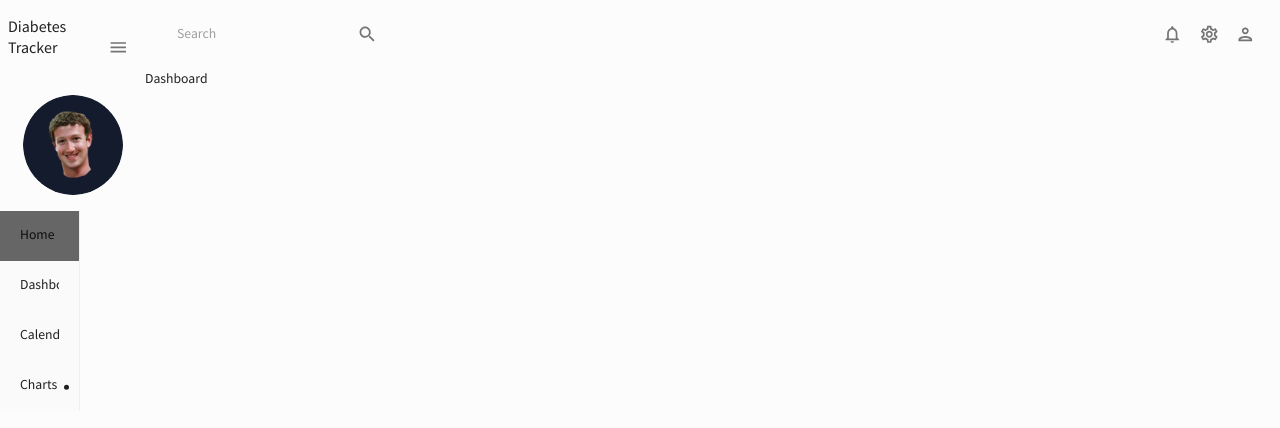
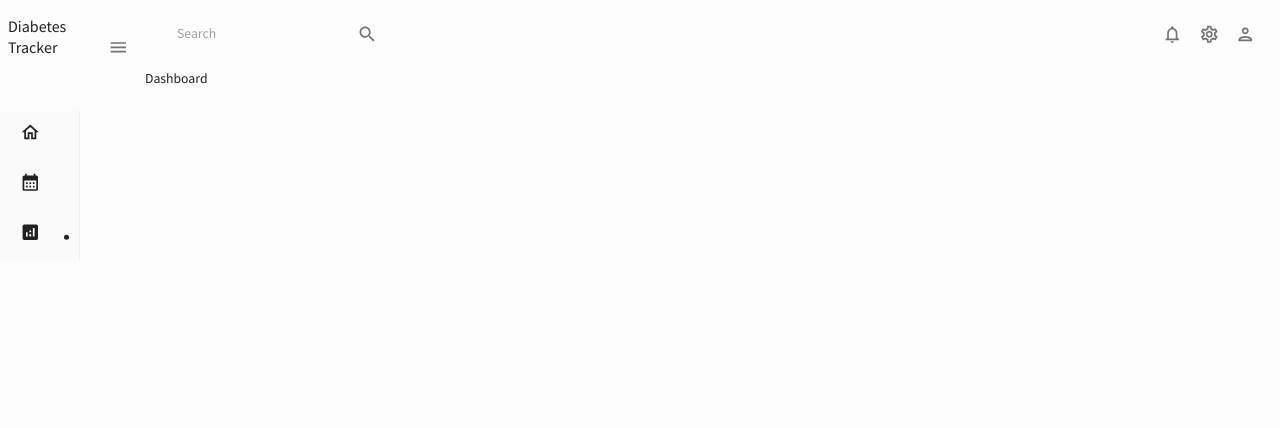
Before and after one commit to anbe6083/diabetes-tracker, a Next.js app: page /dashboard in a window 1280 px wide. Both pictures are taken after a click on the button 223 px from the left and 36 px from the top of the page. Shown: the top 428 px of the page. Built offline with nearby package versions, Linux system fonts and the light colour scheme.

Commit message:
Refactor sidenav

```diff
--- a/src/components/sidebar/Sidenav.jsx
+++ b/src/components/sidebar/Sidenav.jsx
@@ -17,6 +17,8 @@ import { ColorModeContext, useMode, tokens } from "../../styles/theme";
 import { IconButton } from "@mui/material";
 import { useState } from "react";
 import HomeOutlinedIcon from "@mui/icons-material/HomeOutlined";
+import CalendarMonthIcon from "@mui/icons-material/CalendarMonth";
+import AnalyticsIcon from "@mui/icons-material/Analytics";
 
 const Item = ({ to, title, icon, isCollpased, selected, setSelected }) => {
   return (
@@ -67,6 +69,9 @@ const Sidenav = () => {
         alignItems={"center"}
         mb="16px"
       >
+        {collpased ? (
+          ""
+        ) : (
           <img
             width={100}
             height={100}
@@ -74,6 +79,7 @@ const Sidenav = () => {
             alt="profile-picture"
             src={"../../assets/user.png"}
           />
+        )}
       </Box>
       <Box>
         <Sidebar
@@ -102,24 +108,24 @@ const Sidenav = () => {
           >
             <Item
               to="/"
-              title="Home"
+              title={collpased ? <HomeOutlinedIcon /> : "Home"}
               icon={<HomeOutlinedIcon />}
               selected={selected}
               setSelected={setSelected}
             />
-            <Item
+            {/* <Item
                 to="/dashboard"
                 title="Dashboard"
                 selected={selected}
                 setSelected={setSelected}
-            />
+              /> */}
             <Item
               to="/calendar"
-              title="Calendar"
+              title={collpased ? <CalendarMonthIcon /> : "Calendar"}
               selected={selected}
               setSelected={setSelected}
             />
-            <SubMenu label="Charts">
+            <SubMenu label={collpased ? <AnalyticsIcon /> : "Charts"}>
               <Item
                 to="/curve"
                 title="BG Curve"
```
Lines whose indentation alone changed are shown as unchanged.
